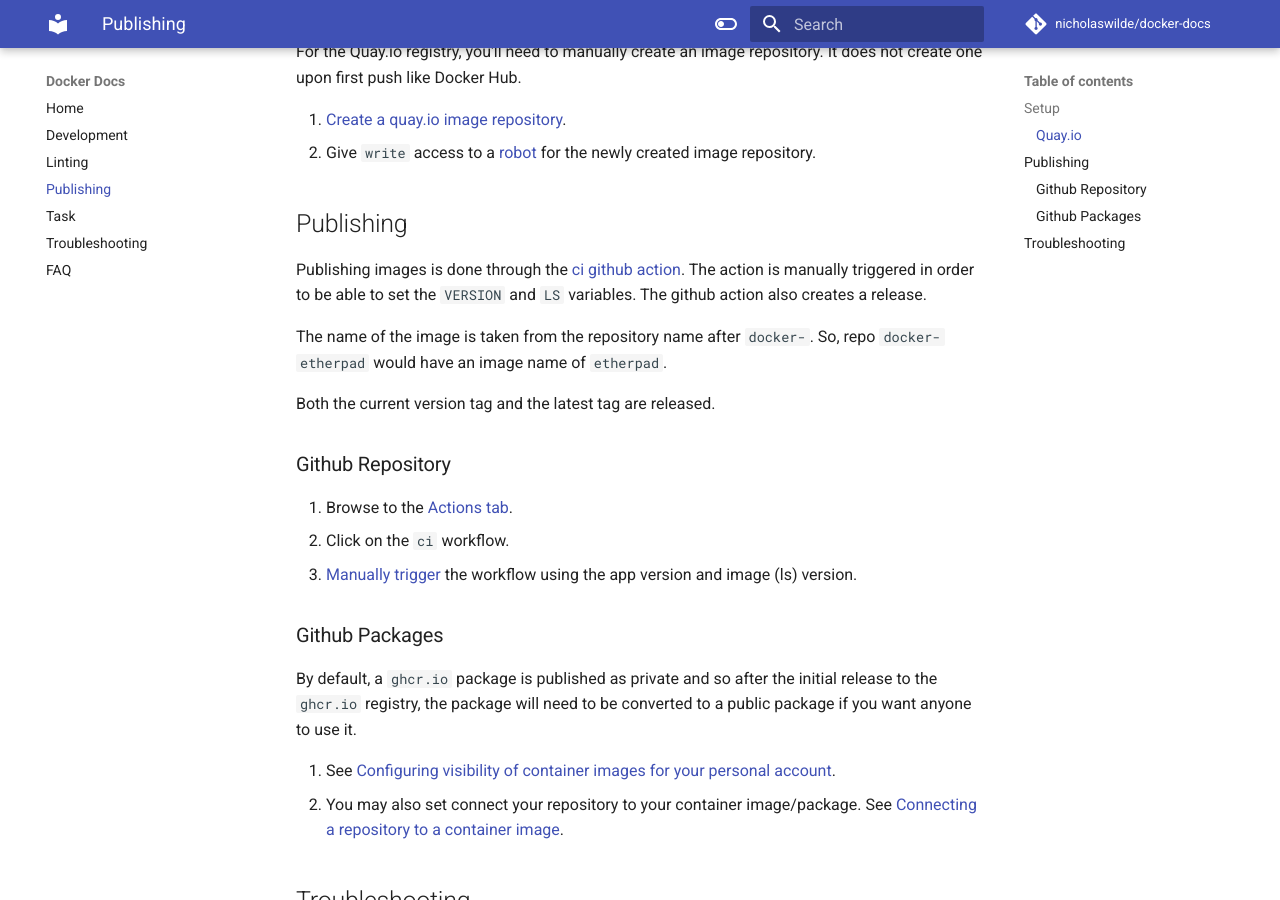
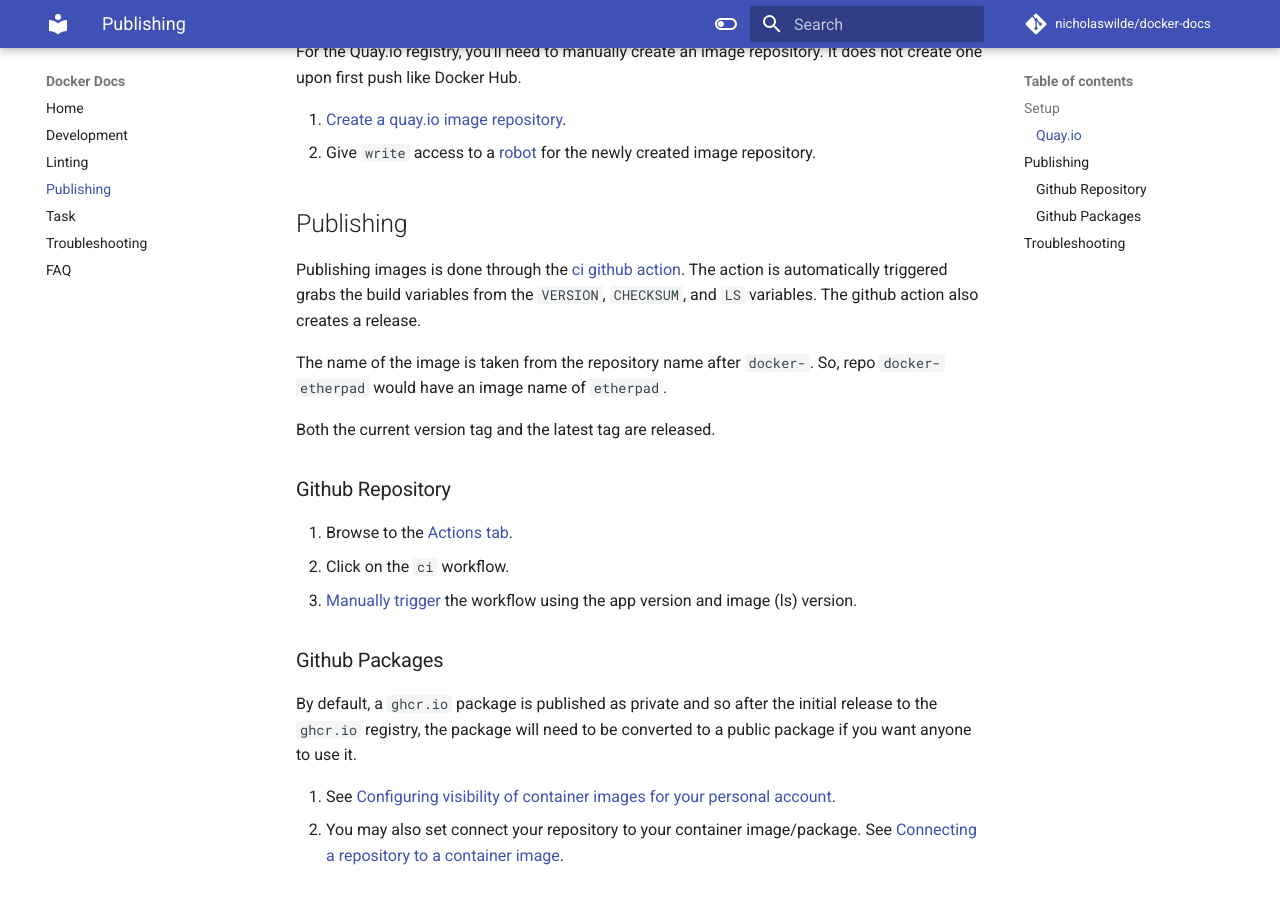
Before and after one commit to nicholaswilde/docker-docs, an MkDocs documentation site: the page built from docs/publishing.md, in a window 1280 px wide and 900 px high, scrolled down 362 px. Built offline with MkDocs 1.6.1 and Material for MkDocs 9.7.7, drawn with Linux system fonts in a browser that asks for light colours; comment, search, counter and statistics services are not loaded.

Commit message:
Update publishing.md

```diff
--- a/docs/publishing.md
+++ b/docs/publishing.md
@@ -17,8 +17,8 @@
 ## Publishing
 
 Publishing images is done through the [ci github action]. The action is
-manually triggered in order to be able to set the `VERSION` and `LS` variables.
-The github action also creates a release.
+automatically triggered grabs the build variables from the `VERSION`,
+`CHECKSUM`, and `LS` variables. The github action also creates a release.
 
 The name of the image is taken from the repository name after `docker-`. So,
 repo `docker-etherpad` would have an image name of `etherpad`.
```
